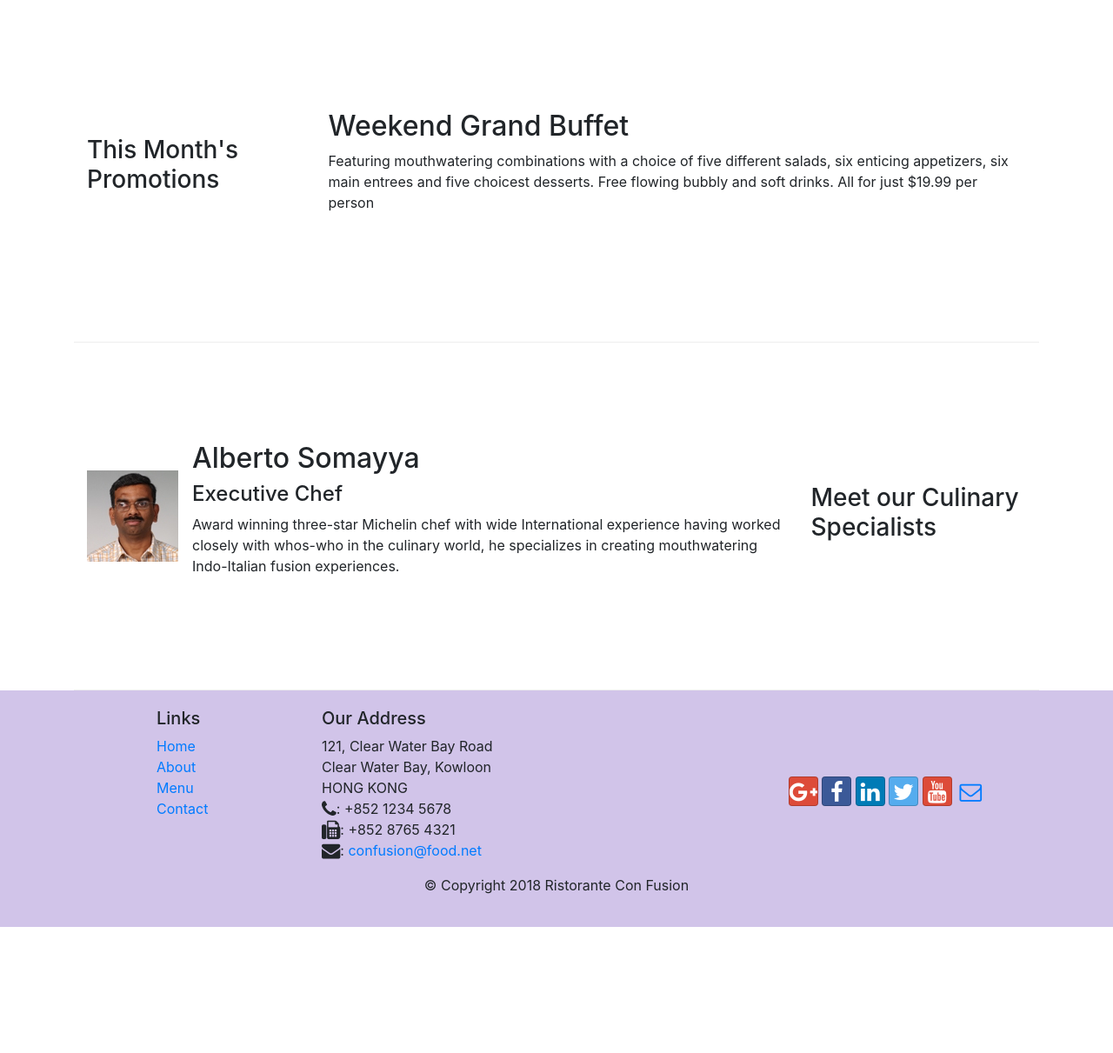
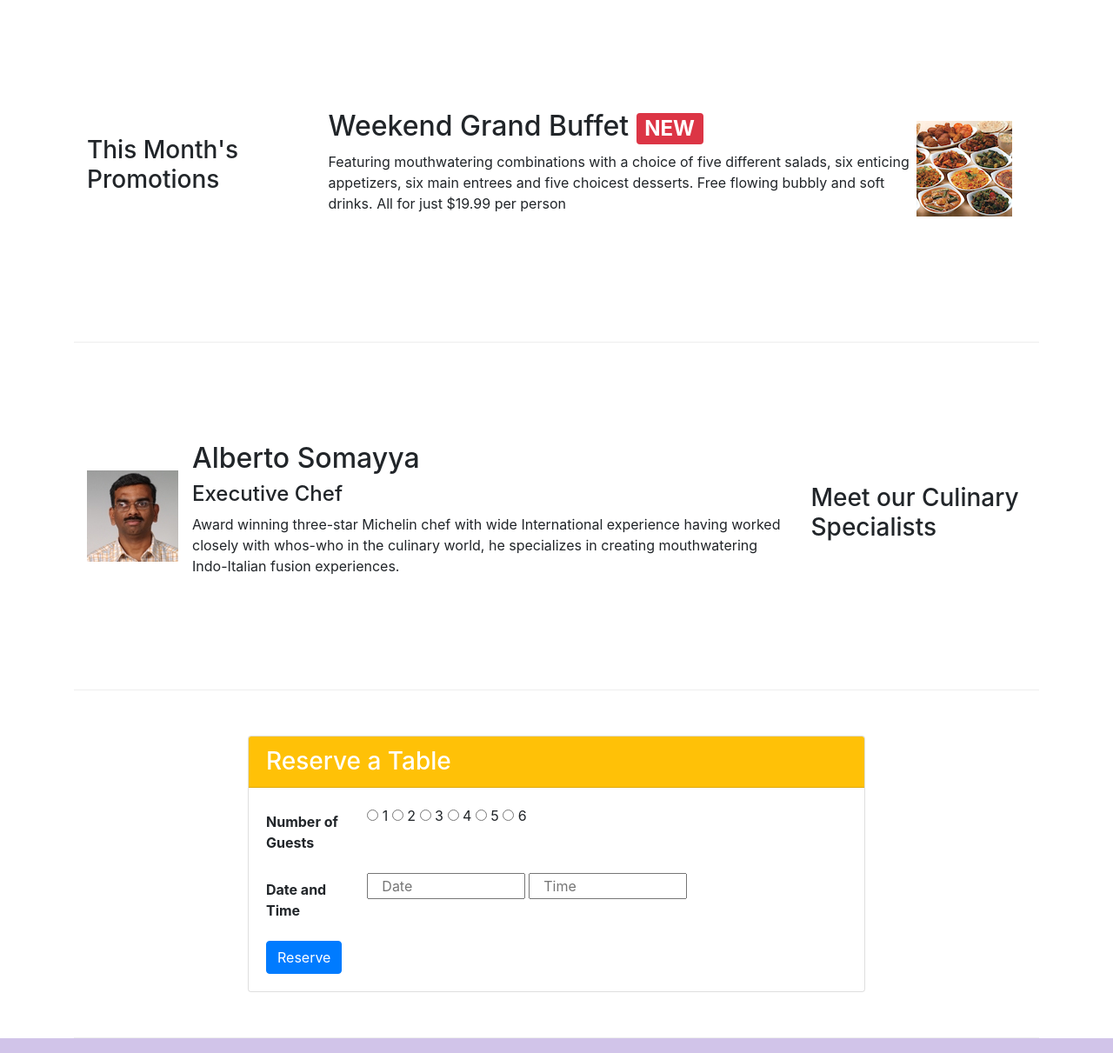
Before and after one commit to santosh143next/Intro-bootstrap, a website: page index.html in a window 1280 px wide. Shown: the part 740-1951 px from the top of the page at 87% size. Before the commit the page ends 1806 px from the top, so only its background shows below. Drawn offline with nearby package versions, Linux system fonts and the light colour scheme.

Commit message:
Assignment 2

```diff
--- a/index.html
+++ b/index.html
@@ -38,7 +38,11 @@
                     <h1>Ristorante con Fusion</h1>
                     <p>We take inspiration from the World's best cuisines, and create a unique fusion experience. Our lipsmacking creations will tickle your culinary senses!</p>
                 </div>
-                <div class="col-12 col-sm">
+                <div class="col-12 col-sm align-self-center">
+                    <img src="img/logo.png" class="img-fluid">
+                </div>
+                <div class="col-12 col-sm align-self-center">
+                    <a class="btn btn-warning btn-block btn-sm" href="#reservetable" role="button">Reserve Table</a>
                 </div>
             </div>
         </div>
@@ -53,7 +57,7 @@
                 <div class="media">
                     <img class="d-flex mr-3 img-thumbnail align-self-center" src="img/uthappizza.png" alt="uthappuzza">
                     <div class="media-body">
-                        <h2 class="mt-0">Uthappizza <span class="badge badge-danger">Hot</span> <span class="badge badge-pill badge-secondary">$4.99</span></h2>
+                        <h2 class="mt-0">Uthappizza <span class="badge badge-danger">HOT</span> <span class="badge badge-pill badge-secondary">$4.99</span></h2>
                         <p class="d-none d-sm-block">A unique combination of Indian Uthappam (pancake) and Italian pizza, topped with Cerignola olives, ripe vine cherry tomatoes, Vidalia onion, Guntur chillies and Buffalo Paneer.</p>
                     </div>
                 </div>
@@ -66,8 +70,13 @@
                 <h3>This Month's Promotions</h3>
             </div>
             <div class="col-12 col-sm col-md">
-                <h2>Weekend Grand Buffet</h2>
-                <p class=" d-none d-sm-block">Featuring mouthwatering combinations with a choice of five different salads, six enticing appetizers, six main entrees and five choicest desserts. Free flowing bubbly and soft drinks. All for just $19.99 per person </p>
+                <div class="media">
+                    <div class="media-body">
+                        <h2>Weekend Grand Buffet <span class="badge badge-danger">NEW</span></h2>
+                        <p class=" d-none d-sm-block">Featuring mouthwatering combinations with a choice of five different salads, six enticing appetizers, six main entrees and five choicest desserts. Free flowing bubbly and soft drinks. All for just $19.99 per person </p>
+                    </div>
+                    <img class="d-flex mr-3 img=thumbnail align-self-center" src="img/buffet.png" alt="buffet">
+                </div>
             </div>
         </div>
 
@@ -82,6 +91,40 @@
                         <h2 class="mt-0">Alberto Somayya</h2>
                         <h4>Executive Chef</h4>
                         <p class=" d-none d-sm-block">Award winning three-star Michelin chef with wide International experience having worked closely with whos-who in the culinary world, he specializes in creating mouthwatering Indo-Italian fusion experiences. </p>
+                    </div>
+                </div>
+            </div>
+        </div>
+        <div class="row row-content justify-content-center"">
+            <div class="col-sm-8 align-self-center">
+                <div class="card">
+                    <h3 class="card-header bg-warning text-white"> Reserve a Table</h3>
+                        <div class="card-body">
+                        <form id="reservetable">
+                            <div class="form-group row">
+                                <dt  class="col-2 col-form-label">Number of Guests</dt>
+                                    <div class="col-8">
+                                    <label class="form-check-label"><input type="radio">  1</label>
+                                    <label class="form-check-label"><input type="radio">  2</label>
+                                    <label class="form-check-label"><input type="radio">  3</label>
+                                    <label class="form-check-label"><input type="radio">  4</label>
+                                    <label class="form-check-label"><input type="radio">  5</label>
+                                    <label class="form-check-label"><input type="radio">  6</label>
+                                </div>
+                            </div>
+                        <div class="form-group row">
+                            <dt for="datetime" class="col-md-2 col-form-label">Date and Time</dt>
+                            <div class="col-md-8">
+                                <input type="text" class="col-5" class="form-control" id="date" name="date" placeholder="Date">
+                                <input type="text" class="col-5" class="form-control" id="time" name="time" placeholder="Time">
+                            </div>
+                        </div>
+                        <div >
+                            <button type="submit" class="btn  btn-primary">
+                                Reserve
+                            </button>
+                        </div>
+                        </form>
                     </div>
                 </div>
             </div>
```
Also changed, not shown: aboutus.html (+20 -0 lines).
